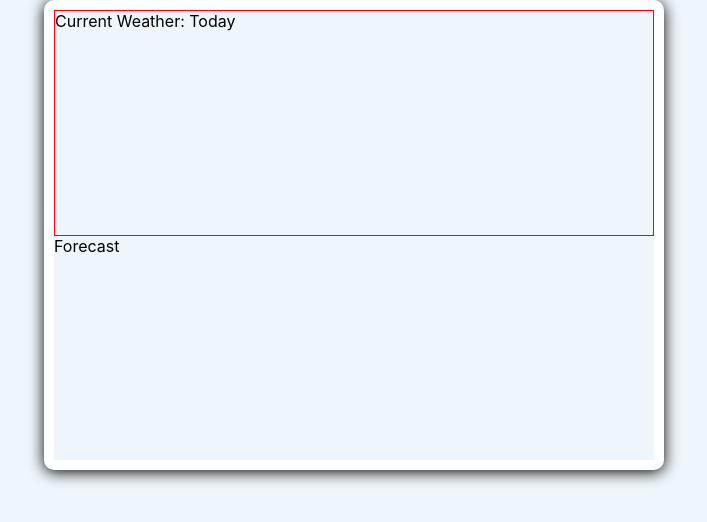
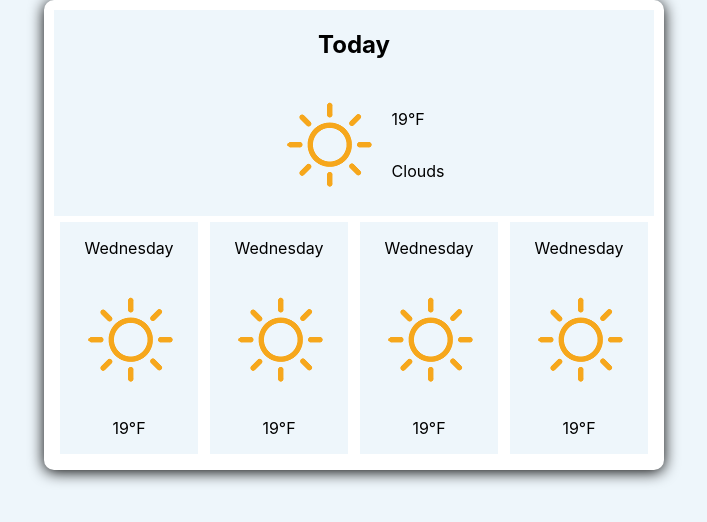
Before and after one commit to raha-the-creator/weather-app, a React (Create React App) app: page / in a window 1280 px wide. Shown: the top 522 px of the page, without its empty margins (286-993 px from the left). Built offline with nearby package versions, Linux system fonts and the light colour scheme; no server answers.

Commit message:
main component layout finished

```diff
--- a/src/App.js
+++ b/src/App.js
@@ -16,7 +16,7 @@ function App() {
 
   useEffect(() => {
     getCurrentWeather()
-    console.log(data);
+    // console.log(data);
   }, [])
 
   return (
--- a/src/comps/Main.css
+++ b/src/comps/Main.css
@@ -11,11 +11,33 @@
 
 .current {
     display: flex;
+    align-items: center;
+    flex-direction: column;
     flex: 1;
-    border: 1px solid red;
+}
+
+.today {
+    display: flex;
+    flex-direction: row;
+}
+
+.today-data {
+    display: flex;
+    flex-direction: column;
+    justify-content: center;
 }
 
 .forecast-cont {
     display: flex;
     flex: 1;
+    flex-direction: row;
 }
+
+.box {
+    display: flex;
+    flex-direction: column;
+    flex: 1;
+    justify-content: center;
+    align-items: center;
+    border: solid white 6px;
+}
--- a/src/comps/Main.jsx
+++ b/src/comps/Main.jsx
@@ -5,10 +5,53 @@ const Main = () => {
   return (
     <div className='container'>
       <div className='current'>
-        Current Weather: Today
+        <h2>Today</h2>
+        <div className='today'>
+          <div className='today-icon'>
+            <img
+            alt='weather icon'
+            src='icons/01d.png'
+            />
+          </div>
+          <div className='today-data'>
+            <p>19°F</p>
+            <p>Clouds</p>
+          </div>
+        </div>
       </div>
       <div className='forecast-cont'>
-        Forecast
+        <div className='box'>
+          <p>Wednesday</p>
+          <img
+            alt='icon'
+            src='icons/01d.png'
+          />
+          <p>19°F</p>
+        </div>
+        <div className='box'>
+          <p>Wednesday</p>
+          <img
+            alt='icon'
+            src='icons/01d.png'
+          />
+          <p>19°F</p>
+        </div>
+        <div className='box'>
+          <p>Wednesday</p>
+          <img
+            alt='icon'
+            src='icons/01d.png'
+          />
+          <p>19°F</p>
+        </div>
+        <div className='box'>
+          <p>Wednesday</p>
+          <img
+            alt='icon'
+            src='icons/01d.png'
+          />
+          <p>19°F</p>
+        </div>
       </div>
     </div>
   )
```
